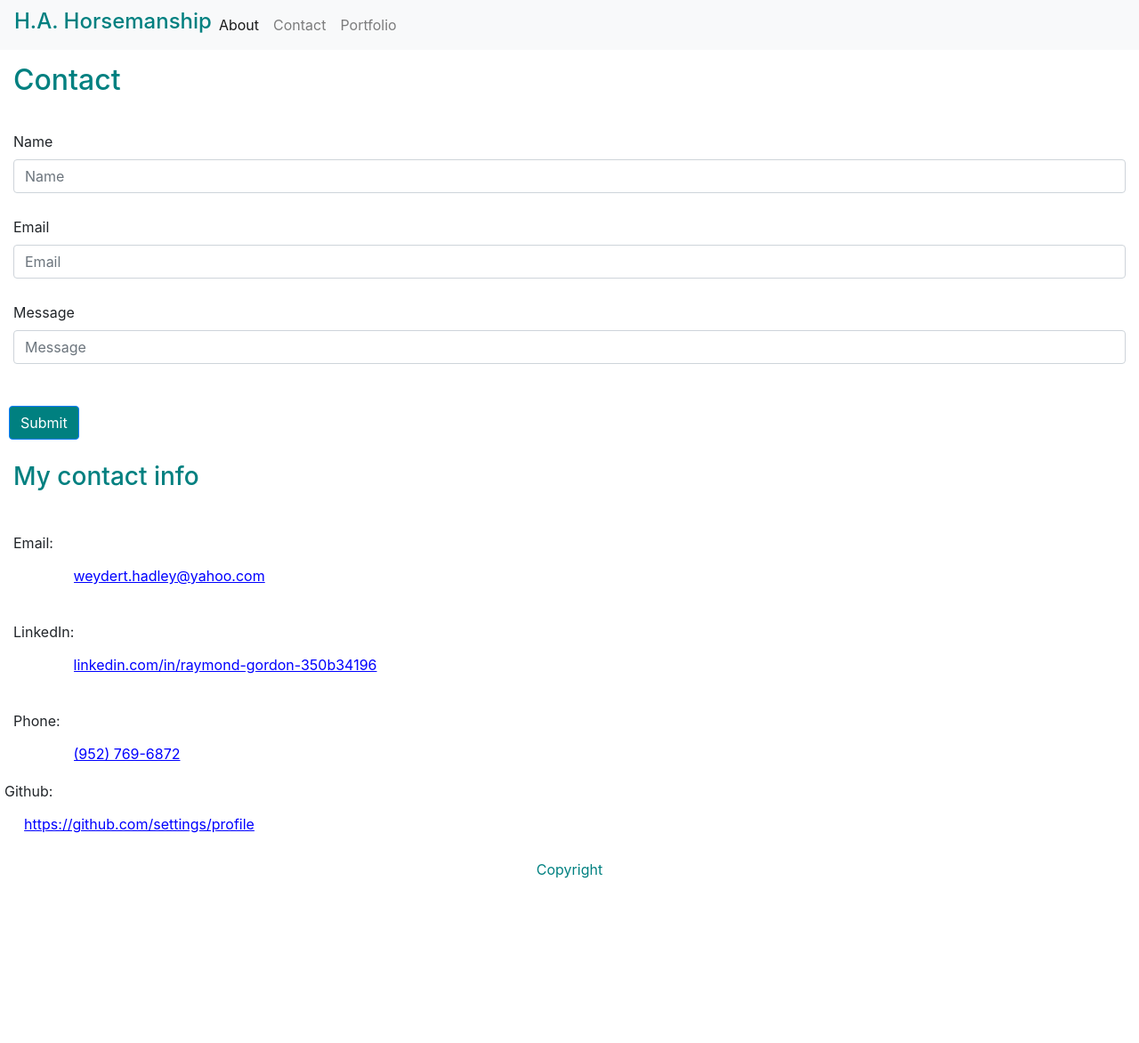
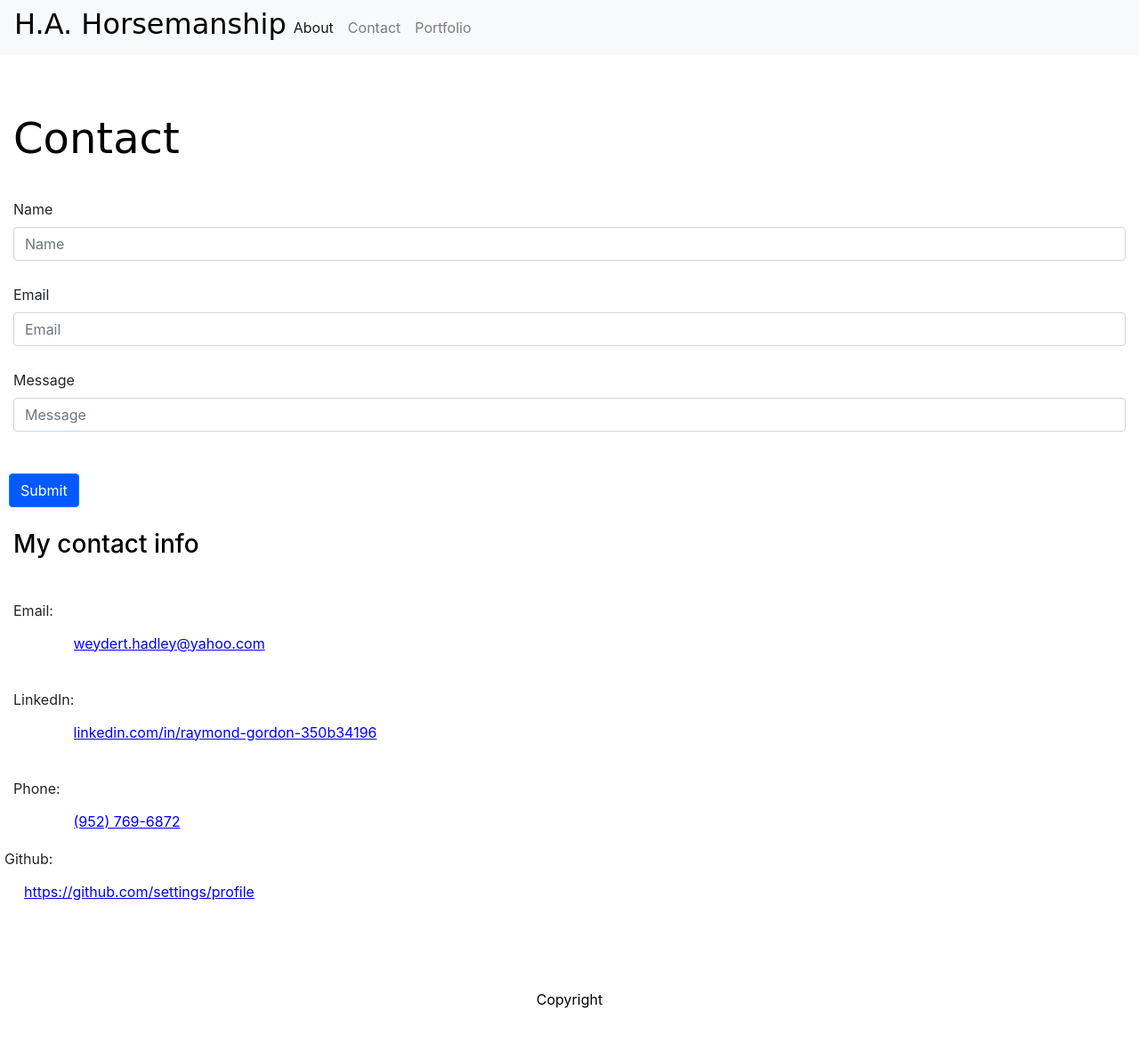
Before and after one commit to rjgordon26/HA-Horsemenship, a plain HTML site: page contact.html in a window 1280 px wide. Shown: the top 1172 px of the page at 89% size. Before the commit the page ends 1036 px from the top, so only its background shows below. Drawn offline with nearby package versions, Linux system fonts and the light colour scheme.

Commit message:
adding CSS changes

```diff
--- a/Style.CSS
+++ b/Style.CSS
@@ -30,13 +30,16 @@
 }
 
 h5 {
-    color: teal;
+    color: black;
     font-size: 150%;
+    font-family: "Brush Script M7", "Lucida Handwriting", cursive;
 }
 
 h1 {
-    color: teal;
-    font-size: 150%;
+    color: black;
+    font-size: 200%;
+    /* font-family: "Times New Roman", Times, serif; */
+    font-family: "Brush Script M7", "Lucida Handwriting", cursive;
 }
 
 .Driveway {
@@ -94,12 +97,16 @@ form {
 }
 
 h2 {
-    color: teal;
+    color: black;
     padding: 15px;
+    font-size: 300%;
+    font-family: "Brush Script M7", "Lucida Handwriting", cursive;
+    margin-top: 50px;
+    /* font-family: "Lucida Console", "Courier New", monospace; */
 }
 
 #SubmitButton {
-    background-color: teal;
+    background-color: rgba(0, 89, 255, 0.993);
 }
 
 #staticEmail {
@@ -113,21 +120,22 @@ h2 {
 
 .footer {
     /* background-color: grey; */
-    margin-top: auto;
+    margin-top: 70px;
     /* height: 50px; */
     /* text-align: center; */
     /* position: fixed; */
    left: 0;
-   bottom: 0;
+   /* bottom: 10px; */
    width: 100%;
    /* background-color: grey; */
-   color: teal;
+   color: black;
    text-align: center;
+   /* margin-bottom: 30%; */
 }
 
 h3 {
     padding: 15px;
-    color: teal;
+    color: black;
 
 
 }
```
